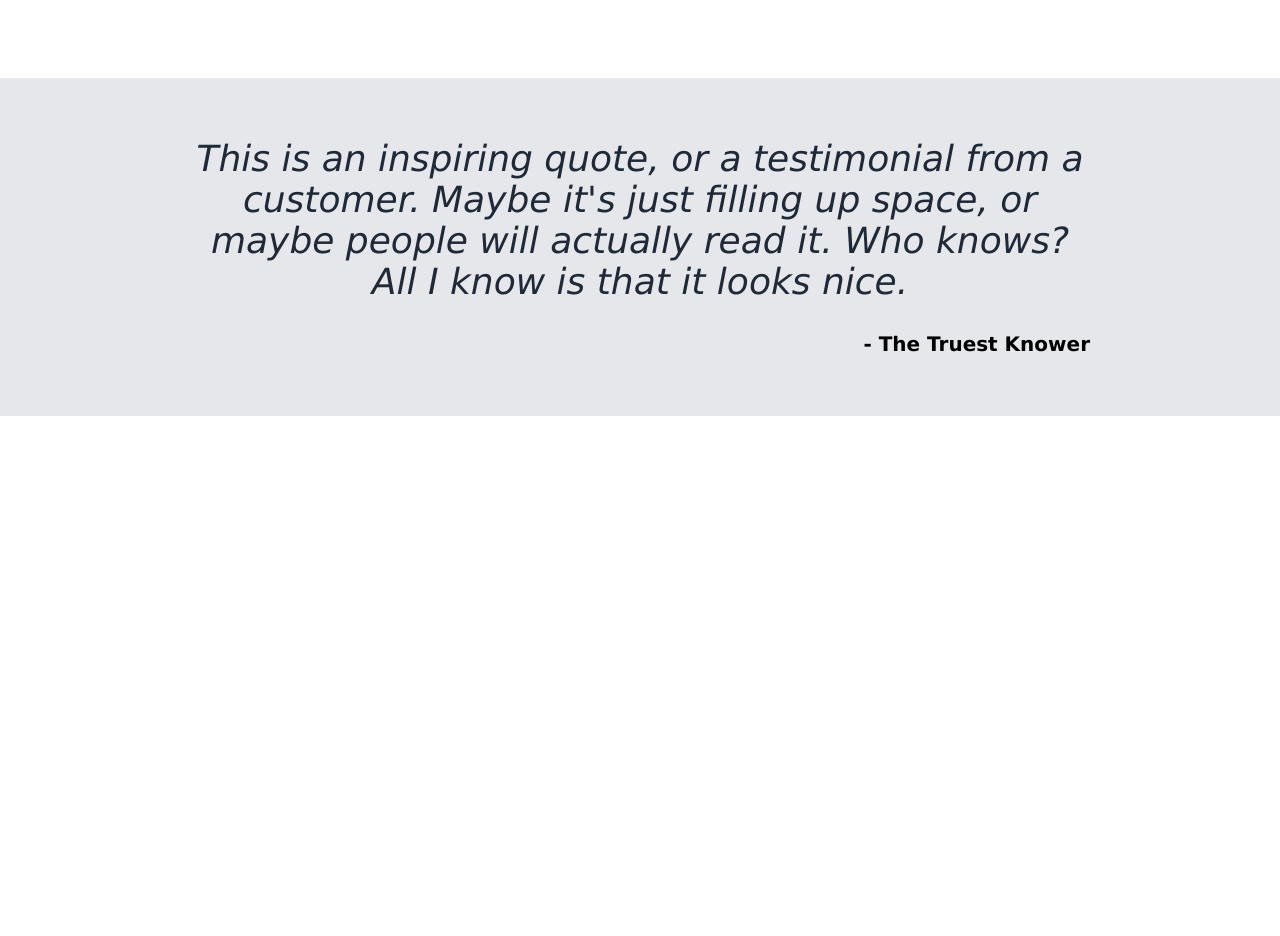
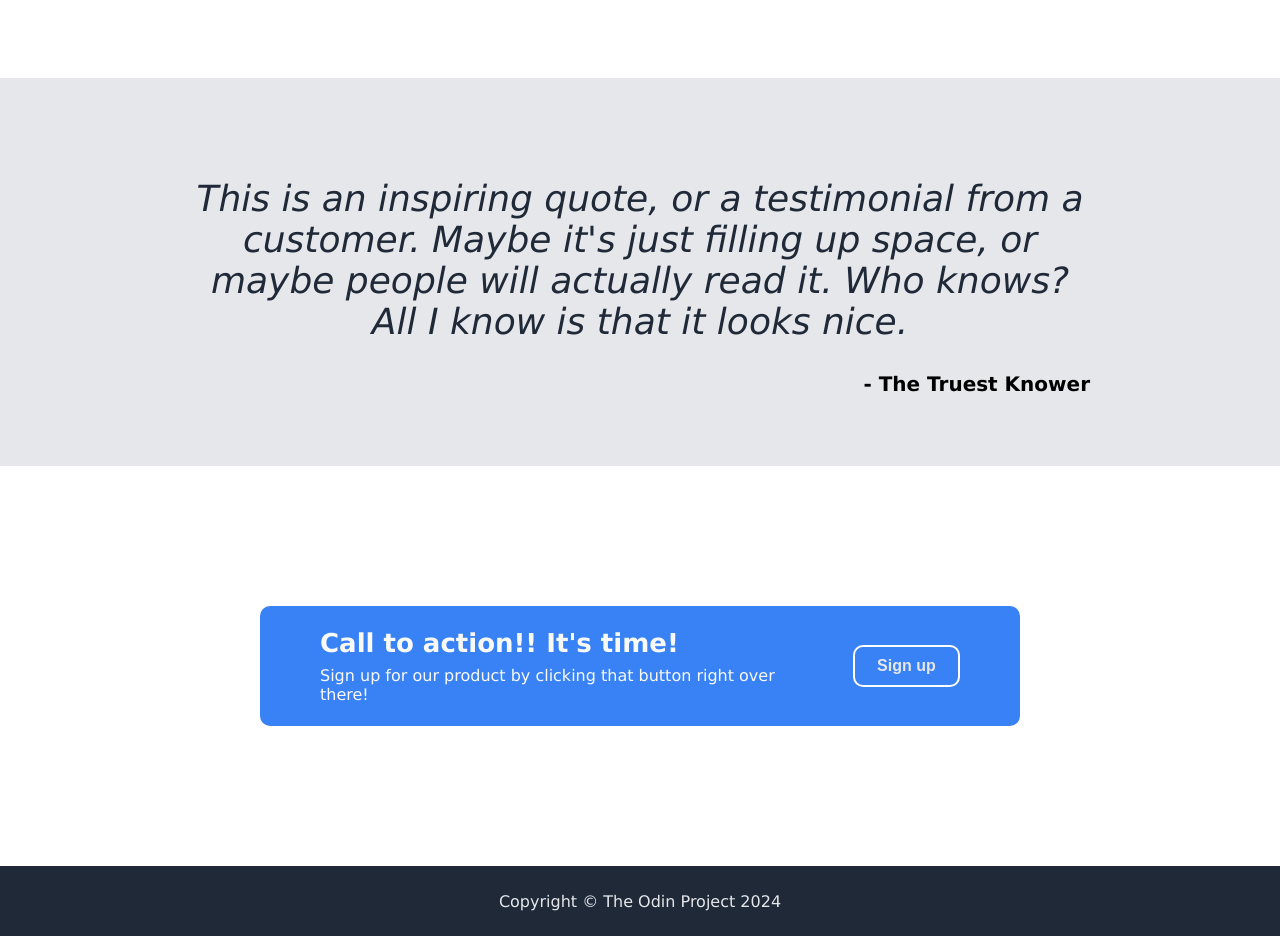
Before and after one commit to rabbithol399/drafts, a plain HTML site: page site2/index.html in a window 1280 px wide. Shown: the part 940-1876 px from the top of the page. Before the commit the page ends 1356 px from the top, so only its background shows below. Drawn offline with Linux system fonts and the light colour scheme.

Commit message:
complete page with added cta, footer, styling

```diff
--- a/site2/index.html
+++ b/site2/index.html
@@ -61,10 +61,21 @@
                 <div class="quote">This is an inspiring quote, or a testimonial from a customer. Maybe it's just filling up space, or maybe people will actually read it. Who knows? All I know is that it looks nice.</div>
                 <div class="quoter">- The Truest Knower</div>
         </div>
-
+        <div class="cta-container">
+            <div class="cta-box">
+                <div class="cta-textbox">
+                    <div class="cta-head">Call to action!! It's time!</div>
+                    <div class="cta-text">Sign up for our product by clicking that button right over there!</div>
+                </div>
+                <button class="cta-button">Sign up</button>
+            </div>
+        </div>
 
 
 
     </div>
+    <footer>
+        <div class="footertext">Copyright © The Odin Project 2024</div>
+    </footer>
 </body>
 </html>
--- a/site2/style.css
+++ b/site2/style.css
@@ -43,9 +43,6 @@ body{
     padding-top: 20px;
 }
 
-.sec1 h1{
-    font-size: 30px;
-}
 
 
 .header-links{
@@ -143,7 +140,6 @@ a{
     flex-direction: column;
     background-color: #E5E7EB;justify-content: center;
     align-items: center;
-    padding: 60px;
 
 }
 
@@ -152,6 +148,7 @@ a{
     flex-direction: column;
     width: 900px;
     align-items: flex-end;
+    margin-top: 100px;
 
 
 }
@@ -168,3 +165,67 @@ a{
     font-weight: 900;
     margin-top: 30px;
 }
+
+.cta-container {
+    display:flex;
+    flex-direction: column;
+    justify-content: center;
+    align-items: center;
+    margin-top: 70px;
+    margin-bottom: 0px;
+    background-color: white;
+    height: 400px;
+    width: 100vw;
+}
+
+.cta-box {
+    display: flex;
+    flex-direction: row;
+    justify-content: space-between;
+    align-items: center;
+    background-color: #3882F6;
+    padding: 60px;
+    border-radius: 10px;
+    width: 50vw;
+    height: 00px;
+
+}
+
+.cta-textbox {
+    color: #F9FAF8;
+    margin-right: 40px;
+}
+
+.cta-head {
+    font-size: 26px;
+    font-weight: 900;
+    padding-bottom: 8px;
+}
+
+.cta-text {
+    font-weight: 100;
+    font-size: 16px;
+}
+
+.cta-button {
+    background-color: #3882F6;
+    padding: 10px;
+    border-radius: 10px;
+    border: 2px solid white;
+    width: 110px;
+    color: #E5E7EB;
+    font-weight: 700;
+    font-size: 16px;}
+
+    footer {
+        display: flex;
+        background-color: #1F2937;
+        width: 100vw;
+        height: 70px;
+        align-items: center;
+        justify-content: center;
+    }
+
+    .footertext {
+        color: #E5E7EB;
+    }
```
